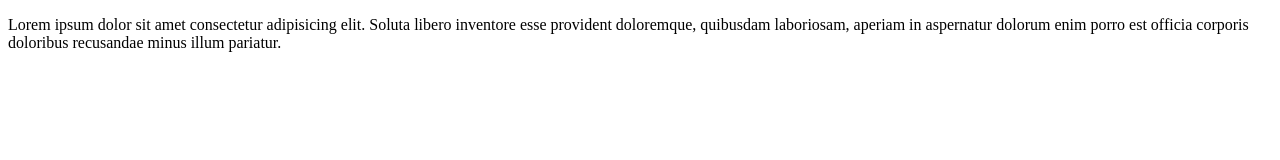
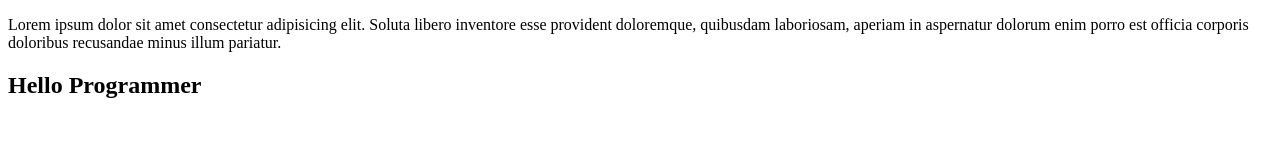
Before and after one commit to asadprogrammerbd/first-project, a plain HTML site: page index.html in a window 1280 px wide. Drawn offline with Linux system fonts and the light colour scheme.

Commit message:
h2 tag added

```diff
--- a/index.html
+++ b/index.html
@@ -8,5 +8,6 @@
 </head>
 <body>
    <p>Lorem ipsum dolor sit amet consectetur adipisicing elit. Soluta libero inventore esse provident doloremque, quibusdam laboriosam, aperiam in aspernatur dolorum enim porro est officia corporis doloribus recusandae minus illum pariatur.</p>
+   <h2>Hello Programmer</h2>
 </body>
 </html>
```
